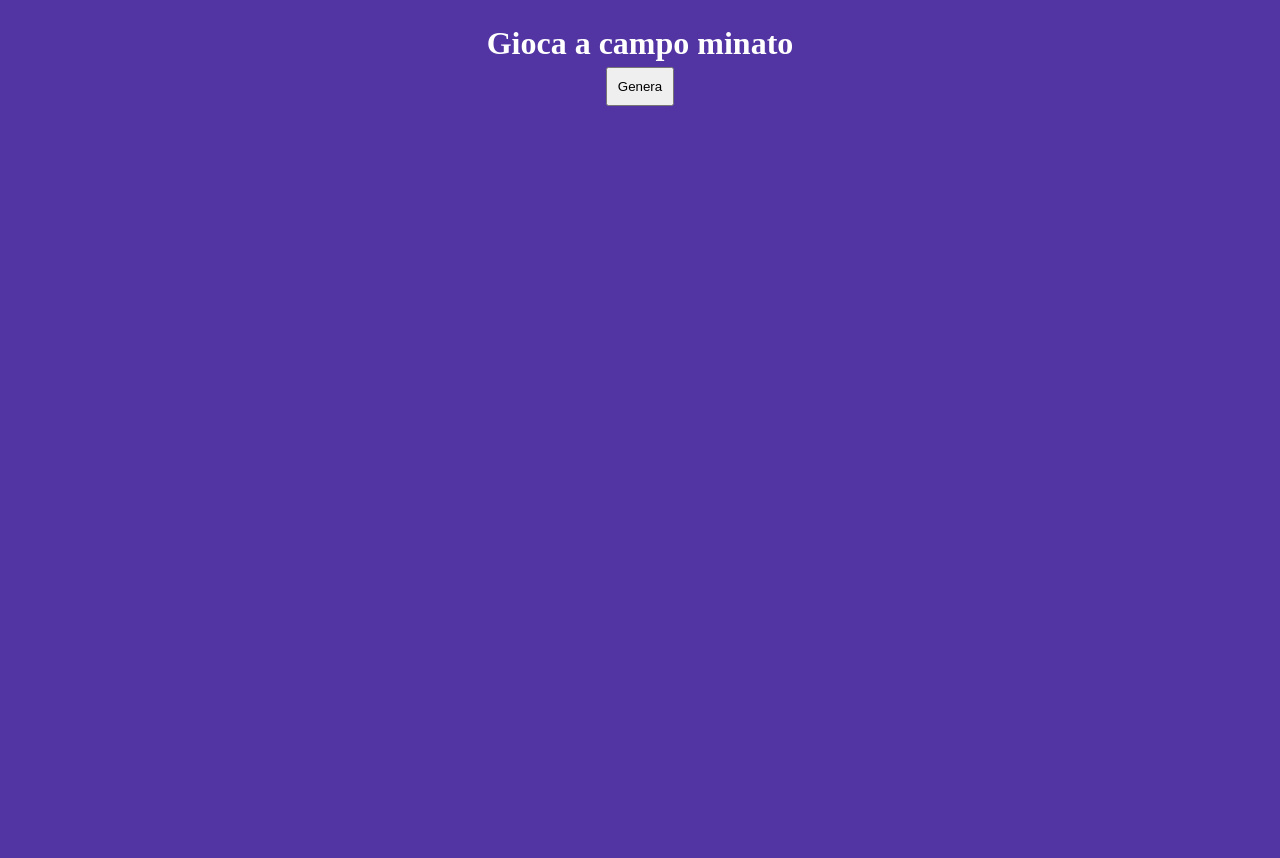
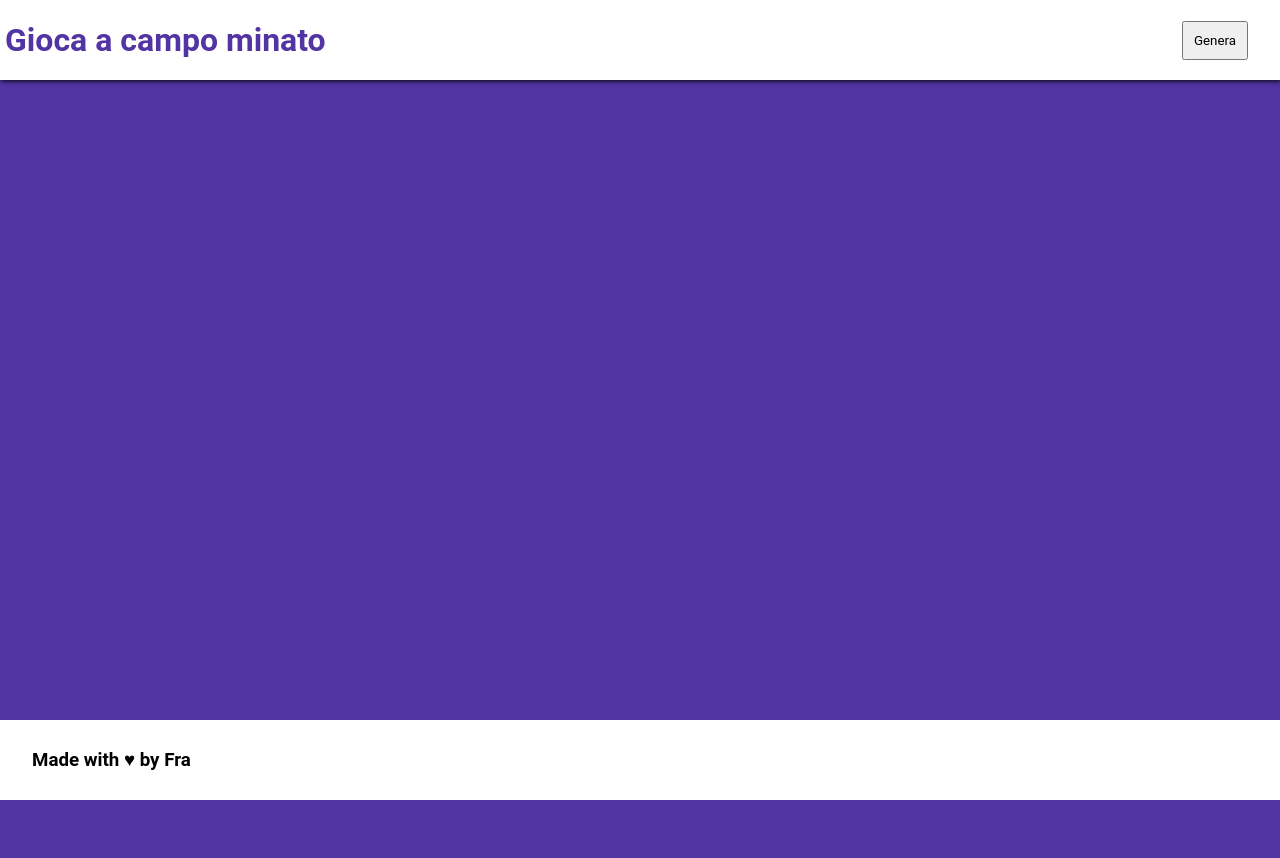
Before and after one commit to Frah01/js-campominato-grid, a plain HTML site: page index.html in a window 1280 px wide. After the commit the page ends 800 px from the top, so only its background shows below. Drawn offline with Linux system fonts and the light colour scheme.

Commit message:
Esercizio completo

```diff
--- a/css/style.css
+++ b/css/style.css
@@ -2,10 +2,30 @@
     margin: 0;
     padding: 0;
     box-sizing: border-box;
+    font-family: 'Roboto', sans-serif;
+}
+.body-background {
+    background-color: rgba(8,59,76,255);
 }
 
-.body-background {
-    background-color: rgba(8,59,76,255);
+header {
+    height: 80px;
+    background-color: white;
+    box-shadow: 1px 1px 5px black;
+}
+
+main {
+    height: calc(100vh - 160px);
+}
+
+
+.container-header {
+    width: 100%;
+    height: 100%;
+    display: flex;
+    justify-content: space-between;
+    align-items: center;
+
 }
 
 .box {
@@ -27,6 +47,7 @@ body{
 }
 
 .container {
+    padding: 2rem 0rem;
     width: 700px;
     height: 700px;
     margin: 0 auto;
@@ -34,22 +55,17 @@ body{
 }
 
 .button-div{
-    width: 100%;
-    display: flex;
-    flex-direction: column;
-    justify-content: center;
-    align-items: center;
-    padding: 20px;
+    margin-right: 2rem;
 }
 
+
 .text-title {
-    color: white;
     padding: 5px;
     text-align: center;
+    color: rgb(82, 52, 163);
 }
 
 .content-boxes {
-    margin-top: 2rem;
     width: 100%;
     height: 100%;
     display: flex;
@@ -68,3 +84,16 @@ body{
 .box-red {
     background-color: rgba(240,70,111,255)
 }
+
+
+footer{
+    height: 80px;
+    background-color: white;
+}
+
+.content-footer {
+    height: 100%;
+    display: flex;
+    align-items: center;
+    margin-left: 2rem;
+}
--- a/index.html
+++ b/index.html
@@ -8,16 +8,28 @@
     <title>Document</title>
 </head>
 <body>
-    <div class="container">
-        <div class="button-div">
+    <header>
+        <div class="container-header" >
             <h1 class="text-title" >Gioca a campo minato</h1>
-            <button id="spawn" class="button" >Genera</button>
+            <div class="button-div">
+                <button id="spawn" class="button" >Genera</button>
+            </div>
         </div>
 
-        <div id="content-box"  class="content-boxes" >
+    </header>
+    <main>
+        <div class="container">
+            <div id="content-box"  class="content-boxes" >
+            </div>
+        </div>
+    </main>
 
+    <footer>
+        <div class="content-footer" >
+            <h3>Made with &hearts; by Fra</h3>
         </div>
-    </div>
+    </footer>
+
     <script type="text/javascript" src="./js/script.js" ></script>
 </body>
 </html>
```
